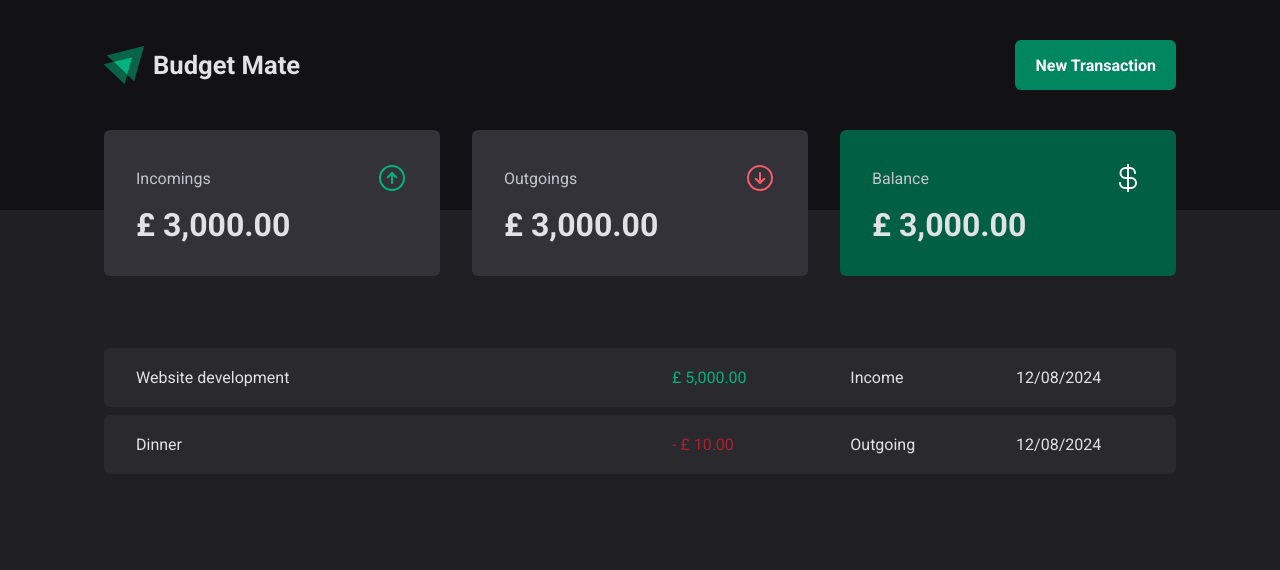
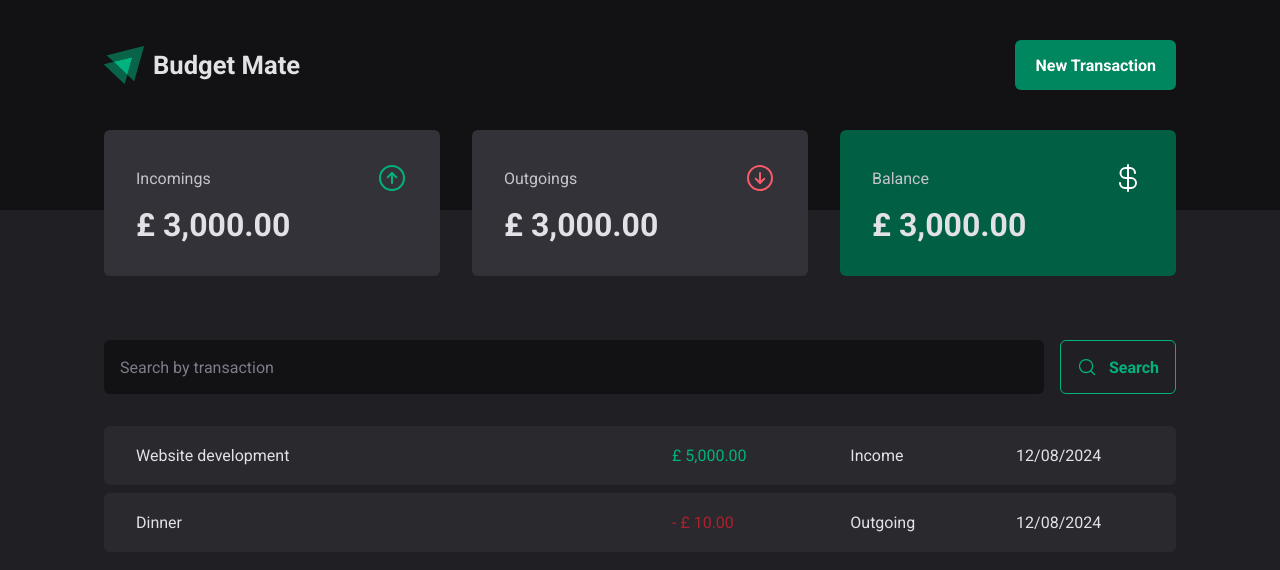
Before and after one commit to gabrielcedran/budget-mate, a React (Vite) app: page / in a window 1280 px wide. Shown: the top 570 px of the page. Built offline with nearby package versions, Linux system fonts and the light colour scheme.

Commit message:
Search form

```diff
--- /dev/null
+++ b/src/pages/Transactions/components/SearchForm/index.tsx
@@ -0,0 +1,14 @@
+import { MagnifyingGlass } from "phosphor-react";
+import { SearchFormContainer } from "./styles";
+
+export function SearchForm() {
+    return (
+        <SearchFormContainer>
+            <input type="text" placeholder="Search by transaction" />
+            <button type="submit">
+                <MagnifyingGlass size={20} />
+                Search
+            </button>
+        </SearchFormContainer>
+    )
+}
--- /dev/null
+++ b/src/pages/Transactions/components/SearchForm/styles.ts
@@ -0,0 +1,43 @@
+import styled from "styled-components";
+
+export const SearchFormContainer = styled.form`
+    display: flex;
+    gap: 1rem;
+
+    input {
+        flex: 1;
+        border-radius: 6px;
+        border: 0;
+        background: ${props => props.theme["gray-900"]};
+        color: ${props => props.theme["gray-300"]};
+        padding: 1rem;
+
+        &::placeholder {
+            color: ${props => props.theme["gray-500"]}
+        }
+    }
+
+    button[type="submit"] {
+        display: flex;
+        align-items: center;
+        gap: 0.75rem;
+
+
+        border: 1px solid ${props => props.theme["green-300"]};
+        padding: 1rem;
+        background: transparent;
+        color: ${props => props.theme["green-300"]};
+        font-weight: bold;
+        border-radius: 6px;
+
+        &:hover {
+            background: ${props => props.theme["green-500"]};
+            border-color: ${props => props.theme["green-500"]};
+            color: ${props => props.theme.white};
+
+            transition: background-color 0.2s, color 0.2s, border-color 0.2s;
+        }
+    }
+
+
+`
--- a/src/pages/Transactions/index.tsx
+++ b/src/pages/Transactions/index.tsx
@@ -1,5 +1,6 @@
 import { Header } from "../../components/Header";
 import { Summary } from "../../components/Summary";
+import { SearchForm } from "./components/SearchForm";
 import { PriceHighlight, TransactionsContainer, TransactionsTable } from "./styles";
 
 export function Transactions() {
@@ -8,6 +9,7 @@
             <Header />
             <Summary />
             <TransactionsContainer>
+                <SearchForm />
                 <TransactionsTable>
                     <tbody>
                         <tr>
```
